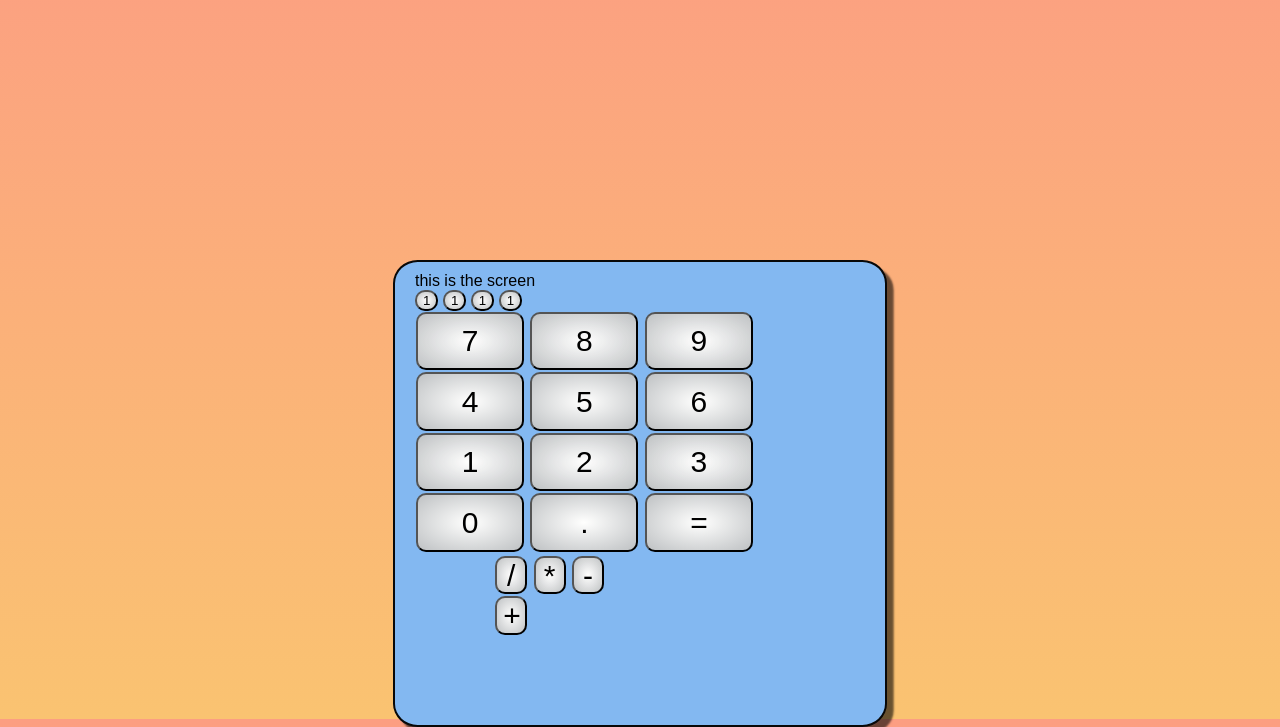
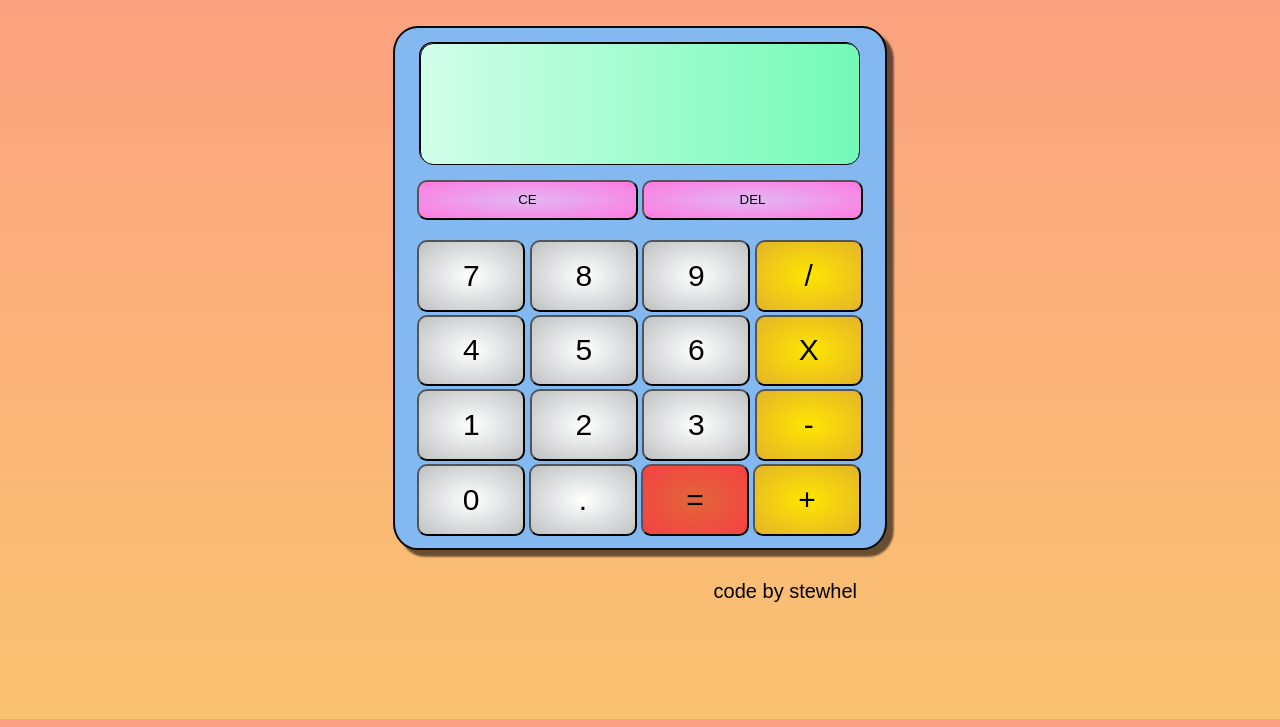
Before and after one commit to stewhel/odin-calc, a plain HTML site: page index.html in a window 1280 px wide. Shown: the part 81-808 px from the top of the page. Drawn offline with Linux system fonts and the light colour scheme; a web font is replaced by a local one.

Commit message:
Uploaded semi-final code

```diff
--- a/index.html
+++ b/index.html
@@ -7,47 +7,44 @@
     <link rel="stylesheet" href="style.css">
 </head>
 
-<h1>This is my calculator</h1>
-
 <body>
+   <div class="content">
         <div class = "calc-background">
-        <div class="screen">
-            this is the screen
-        </div>
+            <div id="screen"></div>
                 <div class="key-container">
-            <div class="top">
-                <button class="btn" id="%">1</button>
-                <button class="btn" id="sqrt">1</button>
-                <button class="btn" id="C">1</button>
-                <button class="btn" id="CE">1</button>
+                    <div class="top-btns">
+                        <button class="clear-btn" id="clear">CE</button>
+                        <button class="del-btn" id="del">DEL</button>
                     </div>
                     <div class="bottom">
-                <div class="bottom-left">
-                    <button class="btn" id="1">7</button>
-                    <button class="btn" id="1">8</button>
-                    <button class="btn" id="1">9</button>
-                    <button class="btn" id="1">4</button>
-                    <button class="btn" id="1">5</button>
-                    <button class="btn" id="1">6</button>
-                    <button class="btn" id="1">1</button>
-                    <button class="btn" id="1">2</button>
-                    <button class="btn" id="1">3</button>
-                    <button class="btn" id="1">0</button>
-                    <button class="btn" id="1">.</button>
-                    <button class="btn" id="1">=</button>
+                        <button class="btn">7</button>
+                        <button class="btn">8</button>
+                        <button class="btn">9</button>
+                        <button class="oper-btn" id="divide">/</button>
+                        <button class="btn">4</button>
+                        <button class="btn">5</button>
+                        <button class="btn">6</button>
+                        <button class="oper-btn" id="times">X</button>
+                        <button class="btn">1</button>
+                        <button class="btn">2</button>
+                        <button class="btn">3</button>
+                        <button class="oper-btn" id="minus">-</button>
+                        <button class="btn" id="zero">0</button>
+                        <button class="btn" id="dot">.</button>
+                        <button class="equal-btn" id="equal">=</button>
+                        <button class="oper-btn" id="plus">+</button>
+                    <div>
                 </div>
-                <div class="bottom-right">
-                    <button class="btn" id="1">/</button>
-                    <button class="btn" id="1">*</button>
-                    <button class="btn" id="1">-</button>
-                    <button class="btn" id="1">+</button>
             </div>
-            <div>
+        </div>
+    </div>
 
-        </div>
+    <div class="footer">
+        <a href="https://github.com/stewhel/odin-calc">code by stewhel</a>
     </div>
 </body>
 
+<script src="javascript.js"></script>
 
 
 
--- a/style.css
+++ b/style.css
@@ -7,13 +7,10 @@ body{
 }
 
 *{
-    font: sans-serif;
     font-family: 'Entrée', sans-serif;
-
 }
 
 body{
-   /*  /** background: rgb(205, 204, 204); */
     background-image: linear-gradient(rgb(252, 158, 130), rgb(250, 195, 113));
     display:flex;
     flex-direction: column;
@@ -28,7 +25,6 @@ body{
 }
 
 .calc-background{
-
     margin-top: 20%;
     background-color: hsl(211, 80%, 73%);
     box-shadow: 5pt 5pt 2px rgba(0, 0, 0, 0.585) ;
@@ -63,16 +59,6 @@ body{
     flex: 1;
 }
 
-.top-btns .btn{
-    width: 49%;
-    height: 40px;
-    border-radius: 10px;
-    margin-bottom: 5px;
-    margin-top: 5px;
-    background: radial-gradient(rgba(255, 183, 243, 0.759), rgb(255, 121, 224))
-
-}
-
 .bottom{
     display: flex;
     flex-wrap: wrap;
@@ -81,19 +67,8 @@ body{
     flex: 5
 }
 
-.bottom .btn{
-    font-size: 30px;
-    height: 24%;
-    width: 24%;
-    margin: 1px;
-}
-.bottom .oper-btn{
-    font-size: 30px;
-    height: 24%;
-    width: 24%;
-    margin: 1px;
-}
-
+.bottom .btn,
+.bottom .oper-btn,
 .bottom .equal-btn{
     font-size: 30px;
     height: 24%;
@@ -112,6 +87,16 @@ button{
     background: radial-gradient(rgb(255, 255, 254), rgba(195, 194, 192, 0.928))
 }
 
+#clear,
+#del{
+    width: 49%;
+    height: 40px;
+    border-radius: 10px;
+    margin-bottom: 5px;
+    margin-top: 5px;
+    background: radial-gradient(rgba(255, 183, 243, 0.759), rgb(255, 121, 224))
+
+}
 
 #divide, #times, #minus, #plus{
     background: radial-gradient(rgb(255, 230, 0), rgba(234, 179, 26, 0.928))
@@ -122,20 +107,15 @@ button{
     background: radial-gradient(rgba(255, 77, 0, 0.761), rgba(255, 55, 55, 0.928))
 }
 
-
 .footer{
     margin-top: 30px;
     text-align: right;
     margin-right: 30px;
 }
 
-a:link{
+a:link,
+a:visited{
     text-decoration: none;
     color: black;
     font-size: 20px;
-    /* text-shadow: 2px 2px rgba(0, 0, 0, 0.368); */
 }
-
-a:visited{
-    color: black;
-}
```
Lines whose indentation alone changed are shown as unchanged.
